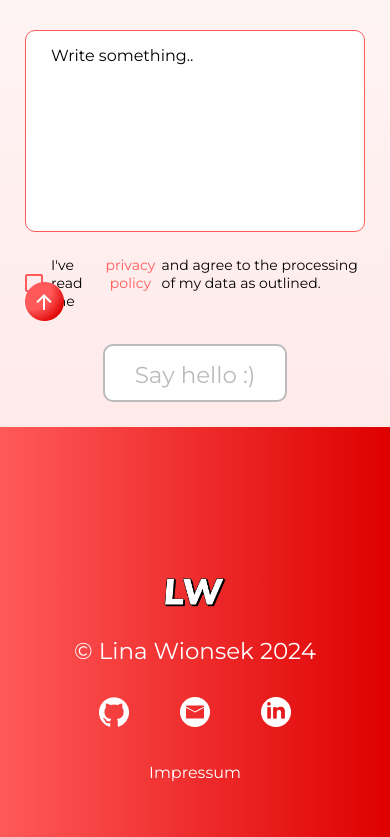
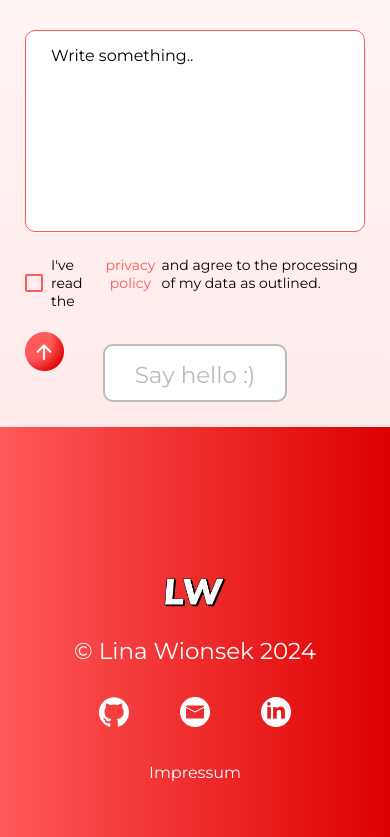
Before and after one commit to LinaWionsek/portfolio, an Angular app: page / in a window 390 px wide. Shown: the part 5010-5847 px from the top of the page. Built offline with nearby package versions, Linux system fonts and the light colour scheme.

Commit message:
upbotton position change

```diff
--- a/src/app/main-content/contact/contact.component.scss
+++ b/src/app/main-content/contact/contact.component.scss
@@ -350,7 +350,7 @@ input[type="checkbox"]:checked::before {
   margin-top: 50px;
 }
   .upbutton {
-    margin-top: 623px;
+    margin-top: 673px;
     margin-left: 0px;
   }
 }
```
